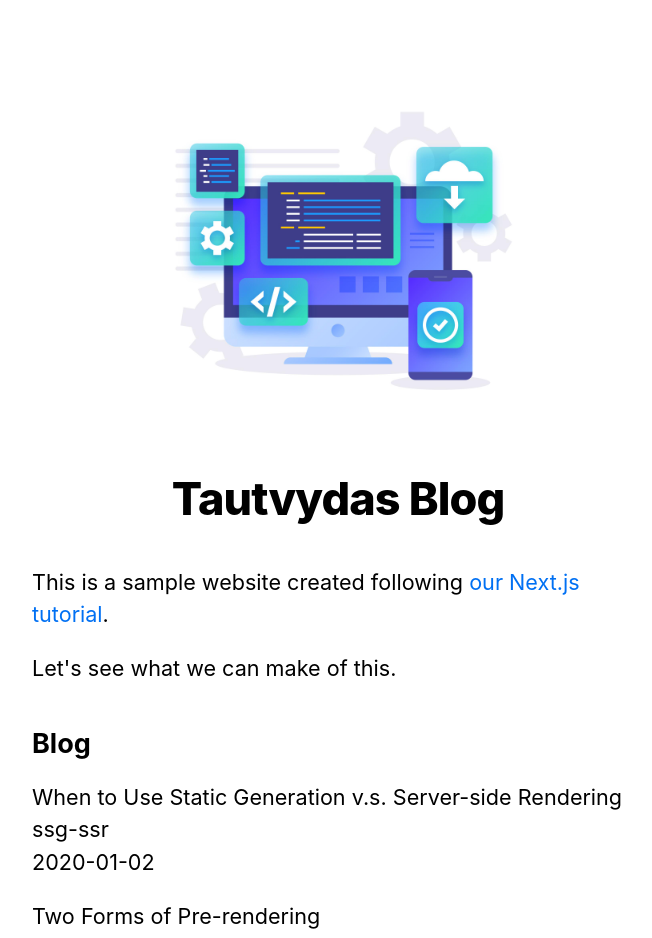
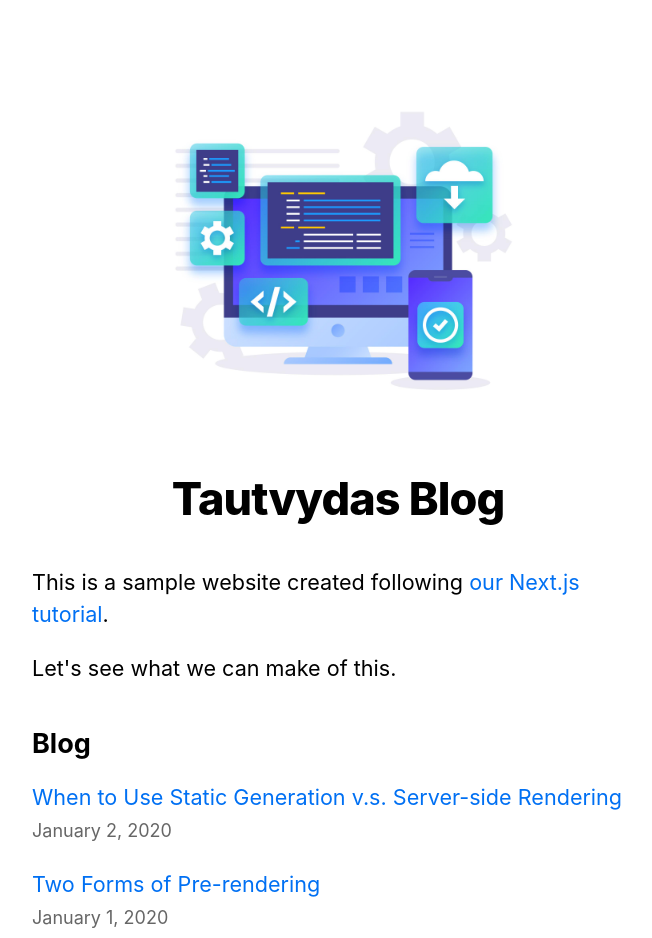
Before and after one commit to Zukauskas/mini-blog, a Next.js app: page / in a window 1280 px wide. Shown: the top 938 px of the page, without its empty margins (302-954 px from the left). Built offline with nearby package versions, Linux system fonts and the light colour scheme.

Commit message:
Move files aroud

```diff
--- a/lib/posts.js
+++ b/lib/posts.js
@@ -4,7 +4,7 @@ import matter from 'gray-matter';
 import { remark } from 'remark';
 import html from 'remark-html';
 
-const postsDirectory = path.join(process.cwd(), 'pages/posts');
+const postsDirectory = path.join(process.cwd(), 'posts');
 
 export function getSortedPostsData() {
     // Get file names under /posts
--- a/pages/index.js
+++ b/pages/index.js
@@ -1,5 +1,7 @@
 import Head from 'next/head';
+import Link from 'next/link';
 import Layout, { siteTitle } from '../components/layout';
+import Date from '../components/date';
 import utilStyles from '../styles/utils.module.css';
 import { getSortedPostsData } from '../lib/posts';
 
@@ -29,11 +31,11 @@ export default function Home({ allPostsData }) {
                 <ul className={utilStyles.list}>
                     {allPostsData.map(({ id, date, title }) => (
                         <li className={utilStyles.listItem} key={id}>
-                            {title}
+                            <Link href={`/../posts/${id}`}>{title}</Link>
                             <br />
-                            {id}
-                            <br />
-                            {date}
+                            <small className={utilStyles.lightText}>
+                                <Date dateString={date} />
+                            </small>
                         </li>
                     ))}
                 </ul>
```
Also changed, not shown: pages/[id].js (renamed from pages/posts/[id].js, +4 -4 lines), posts/pre-rendering.md (renamed from pages/posts/pre-rendering.md), posts/ssg-ssr.md (renamed from pages/posts/ssg-ssr.md).
